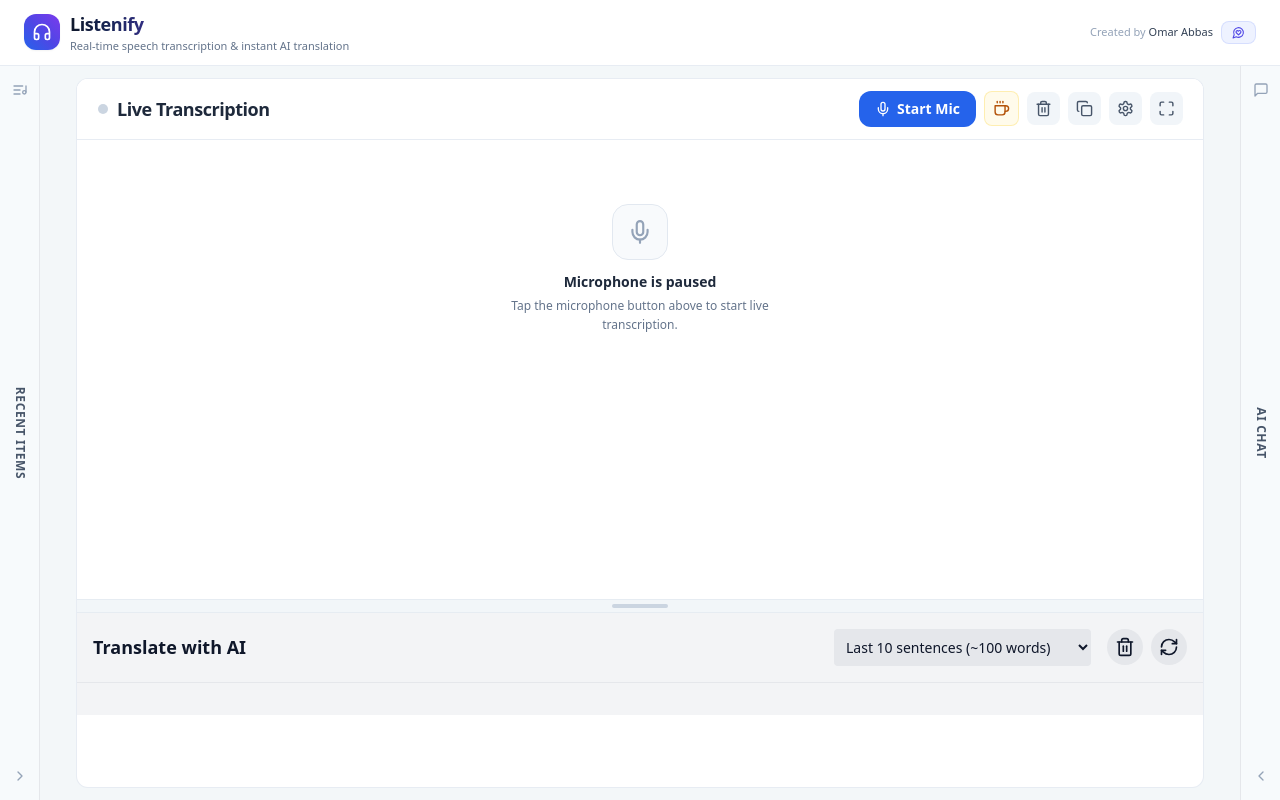
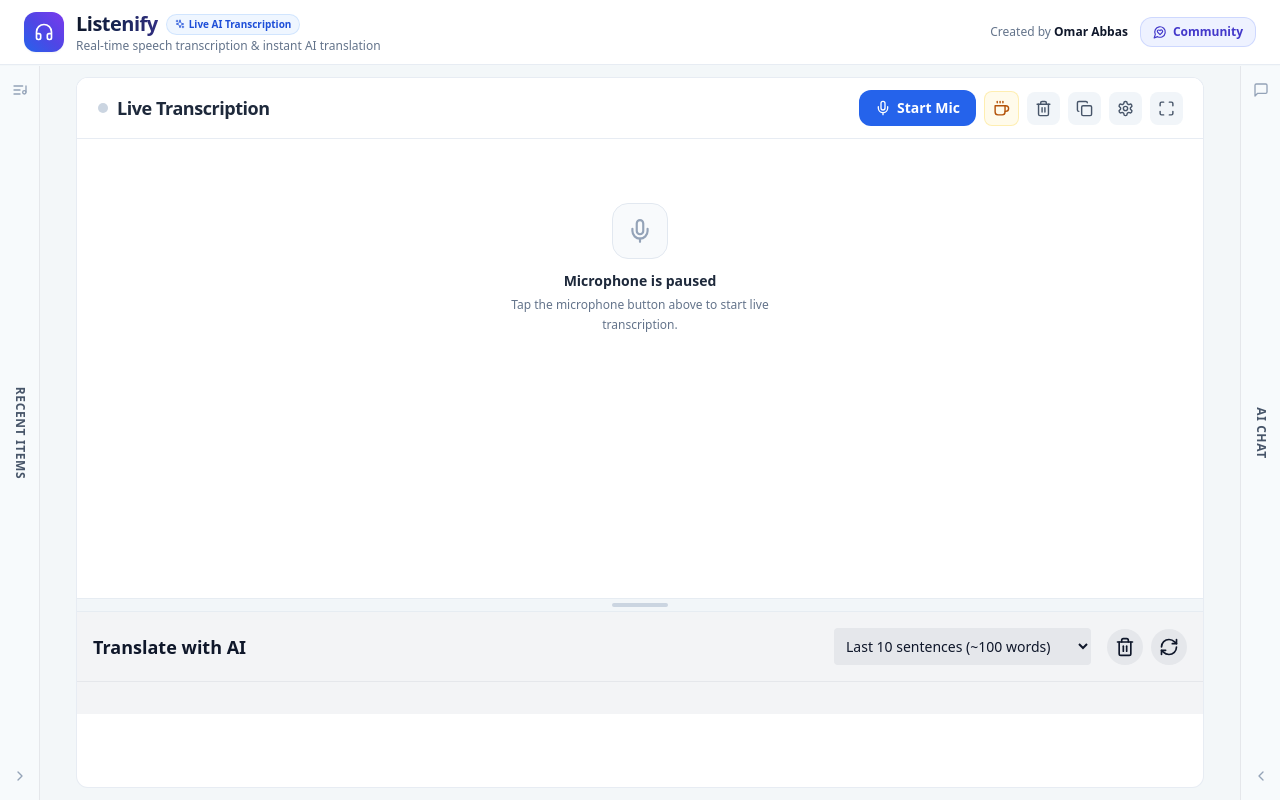
Before and after one commit to TryOmar/Listenify, a React (Vite) app: page / in a window 1280 px wide. Built offline with nearby package versions, Linux system fonts and the light colour scheme.

Commit message:
feat: implement main application shell and core transcription panel with real-time speech recognition support

```diff
--- a/src/App.tsx
+++ b/src/App.tsx
@@ -10,39 +10,40 @@
       <div className="flex flex-col h-screen bg-slate-50 text-slate-900 font-sans antialiased overflow-hidden">
         {/* Sleek Modern Top Bar Header */}
         <header className="flex-none bg-white/95 backdrop-blur-md border-b border-slate-200/80 px-3 py-2 sm:px-6 sm:py-2.5 z-40 relative shadow-xs">
-          <div className="max-w-7xl mx-auto flex items-center justify-between gap-2">
-            <div className="flex items-center gap-2.5 min-w-0">
-              <div className="w-8 h-8 sm:w-9 sm:h-9 rounded-xl bg-gradient-to-tr from-blue-600 via-indigo-600 to-violet-600 flex items-center justify-center text-white shadow-sm flex-shrink-0">
-                <Headphones size={18} className="sm:hidden" />
-                <Headphones size={20} className="hidden sm:block" />
+          <div className="w-full flex items-center justify-between gap-3">
+            {/* Left Brand Header */}
+            <div className="flex items-center gap-3 min-w-0">
+              <div className="w-9 h-9 sm:w-10 sm:h-10 rounded-xl bg-gradient-to-tr from-blue-600 via-indigo-600 to-violet-600 flex items-center justify-center text-white shadow-sm shrink-0">
+                <Headphones size={20} />
               </div>
               <div className="flex flex-col min-w-0">
                 <div className="flex items-center gap-2">
-                  <h1 className="text-base sm:text-lg font-bold tracking-tight bg-gradient-to-r from-slate-900 via-blue-950 to-indigo-900 bg-clip-text text-transparent truncate">
+                  <h1 className="text-base sm:text-xl font-extrabold tracking-tight bg-gradient-to-r from-slate-900 via-blue-950 to-indigo-900 bg-clip-text text-transparent truncate">
                     Listenify
                   </h1>
-                  <span className="hidden xs:inline-flex items-center gap-1 text-[10px] font-semibold px-2 py-0.5 rounded-full bg-blue-50 text-blue-700 border border-blue-200/60">
+                  <span className="hidden sm:inline-flex items-center gap-1 text-[10px] font-bold px-2 py-0.5 rounded-full bg-blue-50 text-blue-700 border border-blue-200/60">
                     <Sparkles size={10} /> Live AI Transcription
                   </span>
                 </div>
-                <p className="text-[11px] text-slate-500 truncate hidden md:block">
+                <p className="text-[11px] sm:text-xs text-slate-500 font-medium truncate">
                   Real-time speech transcription & instant AI translation
                 </p>
               </div>
             </div>
 
-            <div className="flex items-center gap-2 text-xs text-slate-500 flex-shrink-0">
-              <span className="hidden lg:inline-block text-[11px] text-slate-400">
-                Created by <strong className="text-slate-700 font-medium">Omar Abbas</strong>
+            {/* Right Creator & Community */}
+            <div className="flex items-center gap-3 text-xs text-slate-600 shrink-0">
+              <span className="text-xs text-slate-500 font-medium">
+                Created by <strong className="text-slate-900 font-bold">Omar Abbas</strong>
               </span>
               <a
                 href="https://discord.gg/c3pxrhTCAB"
                 target="_blank"
                 rel="noopener noreferrer"
-                className="inline-flex items-center gap-1.5 text-[11px] font-semibold text-indigo-600 hover:text-indigo-700 bg-indigo-50 hover:bg-indigo-100/80 px-2.5 py-1 rounded-lg transition-all border border-indigo-200/60"
+                className="inline-flex items-center gap-1.5 text-xs font-bold text-indigo-700 hover:text-indigo-800 bg-indigo-50 hover:bg-indigo-100/90 px-3 py-1.5 rounded-xl transition-all border border-indigo-200/80 shadow-2xs"
               >
-                <MessageCircleHeart size={13} />
-                <span className="hidden xs:inline">Community</span>
+                <MessageCircleHeart size={14} />
+                <span className="hidden sm:inline">Community</span>
               </a>
             </div>
           </div>
--- a/src/components/TranscriptPanel.tsx
+++ b/src/components/TranscriptPanel.tsx
@@ -58,6 +58,36 @@
     webkitSpeechRecognition?: SpeechRecognitionConstructor;
   }
 }
+
+const SPEECH_LANG_MAP: Record<string, string> = {
+  en: 'en-US',
+  es: 'es-ES',
+  fr: 'fr-FR',
+  de: 'de-DE',
+  it: 'it-IT',
+  pt: 'pt-BR',
+  ru: 'ru-RU',
+  zh: 'zh-CN',
+  ja: 'ja-JP',
+  ko: 'ko-KR',
+  ar: 'ar-SA',
+  hi: 'hi-IN',
+  bn: 'bn-IN',
+  tr: 'tr-TR',
+  nl: 'nl-NL',
+  pl: 'pl-PL',
+  vi: 'vi-VN',
+  th: 'th-TH',
+  id: 'id-ID',
+  ms: 'ms-MY',
+  fa: 'fa-IR',
+};
+
+const getSpeechLanguageTag = (code: string) => {
+  if (!code) return 'en-US';
+  if (code.includes('-')) return code;
+  return SPEECH_LANG_MAP[code] || `${code}-${code.toUpperCase()}`;
+};
 
 const breakTextIntoSentences = (text: string, lineBreakStyle: 'single' | 'double'): string => {
   if (!text) return '';
@@ -216,7 +246,7 @@
       newRecognition.continuous = true;
       newRecognition.interimResults = true;
       newRecognition.maxAlternatives = 1;
-      newRecognition.lang = general.speechLanguage;
+      newRecognition.lang = getSpeechLanguageTag(general.speechLanguage);
 
       // Initialize state from sessionStorage or defaults
       const getSessionState = () => ({
@@ -239,12 +269,14 @@
 
       const MIN_RESTART_DELAY = 100; // Minimum delay between restarts
 
+      const isStartedRef = { current: false };
+
       const safeRestart = () => {
         const state = getSessionState();
         const now = Date.now();
         const timeSinceLastRestart = now - state.lastRestartTime;
 
-        if (!isListeningRef.current || state.manualStop) {
+        if (!isListeningRef.current || state.manualStop || isStartedRef.current) {
           return;
         }
 
@@ -255,11 +287,18 @@
         }
 
         try {
+          isStartedRef.current = true;
           newRecognition.start();
           updateSessionState({ lastRestartTime: now });
         } catch (error) {
-          console.warn('Safe restart ignored (already active or busy):', error);
+          // If start fails (e.g. state transition in progress), reset ref so onend can try again cleanly
+          isStartedRef.current = false;
+          console.warn('Safe restart ignored:', error);
         }
+      };
+
+      newRecognition.onstart = () => {
+        isStartedRef.current = true;
       };
 
       newRecognition.onresult = (event: SpeechRecognitionEvent) => {
@@ -313,44 +352,29 @@
       };
 
       newRecognition.onerror = (event: SpeechRecognitionErrorEvent) => {
-        console.error('Recognition error:', event.error, event.message);
+        console.warn('SpeechRecognition error:', event.error, event.message);
 
-        // Don't restart for permission errors
+        // Don't restart for permission or audio hardware errors
         if (event.error === 'not-allowed' || event.error === 'audio-capture') {
           setIsListening(false);
+          isStartedRef.current = false;
           localStorage.setItem('microphoneState', 'false');
-          addToast(`Microphone error: ${event.error}. Please check your microphone permissions.`, 'error');
-          return;
+          addToast(`Microphone access error (${event.error}). Please check microphone permissions in browser settings.`, 'error');
         }
-
-        // For other recoverable errors, try to restart if listening
-        if (isListeningRef.current && !getSessionState().manualStop) {
-          safeRestart();
-        }
-      };
-
-      newRecognition.onnomatch = () => {
-        if (isListeningRef.current && !getSessionState().manualStop) {
-          safeRestart();
-        }
-      };
-
-      newRecognition.onspeechend = () => {
-        if (isListeningRef.current && !getSessionState().manualStop) {
-          safeRestart();
-        }
+        // For non-fatal errors (no-speech, network, aborted), onend will handle clean restart
       };
 
       newRecognition.onend = () => {
-        const shouldBeListening = localStorage.getItem('microphoneState') === 'true';
+        isStartedRef.current = false;
+        const shouldBeListening = localStorage.getItem('microphoneState') === 'true' || isListeningRef.current;
         const manualStop = getSessionState().manualStop;
 
         if (shouldBeListening && !manualStop) {
           setTimeout(() => {
-            if (localStorage.getItem('microphoneState') === 'true' && !getSessionState().manualStop) {
+            if (isListeningRef.current && !getSessionState().manualStop && !isStartedRef.current) {
               safeRestart();
             }
-          }, 150);
+          }, 200);
         }
       };
 
```
